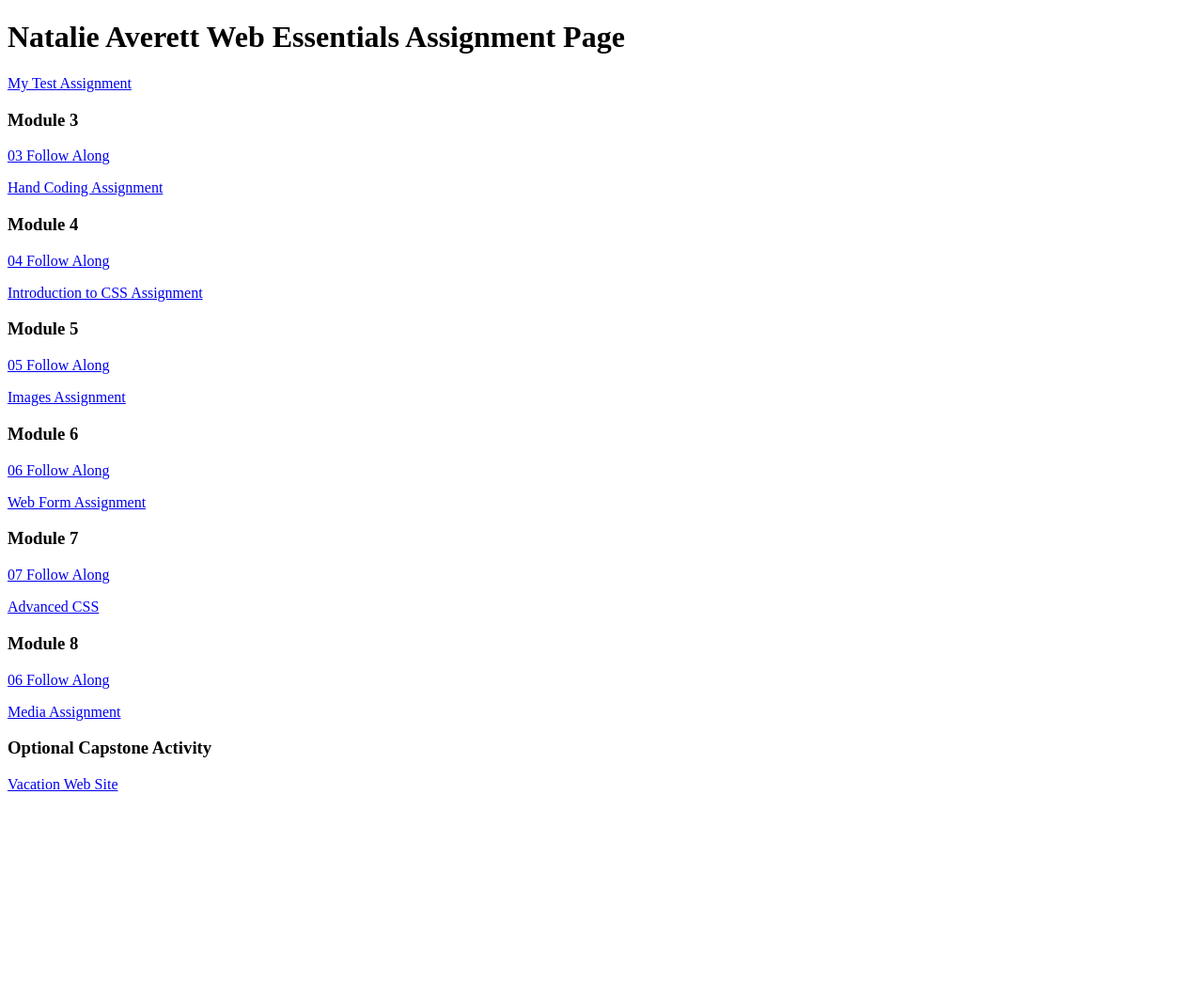
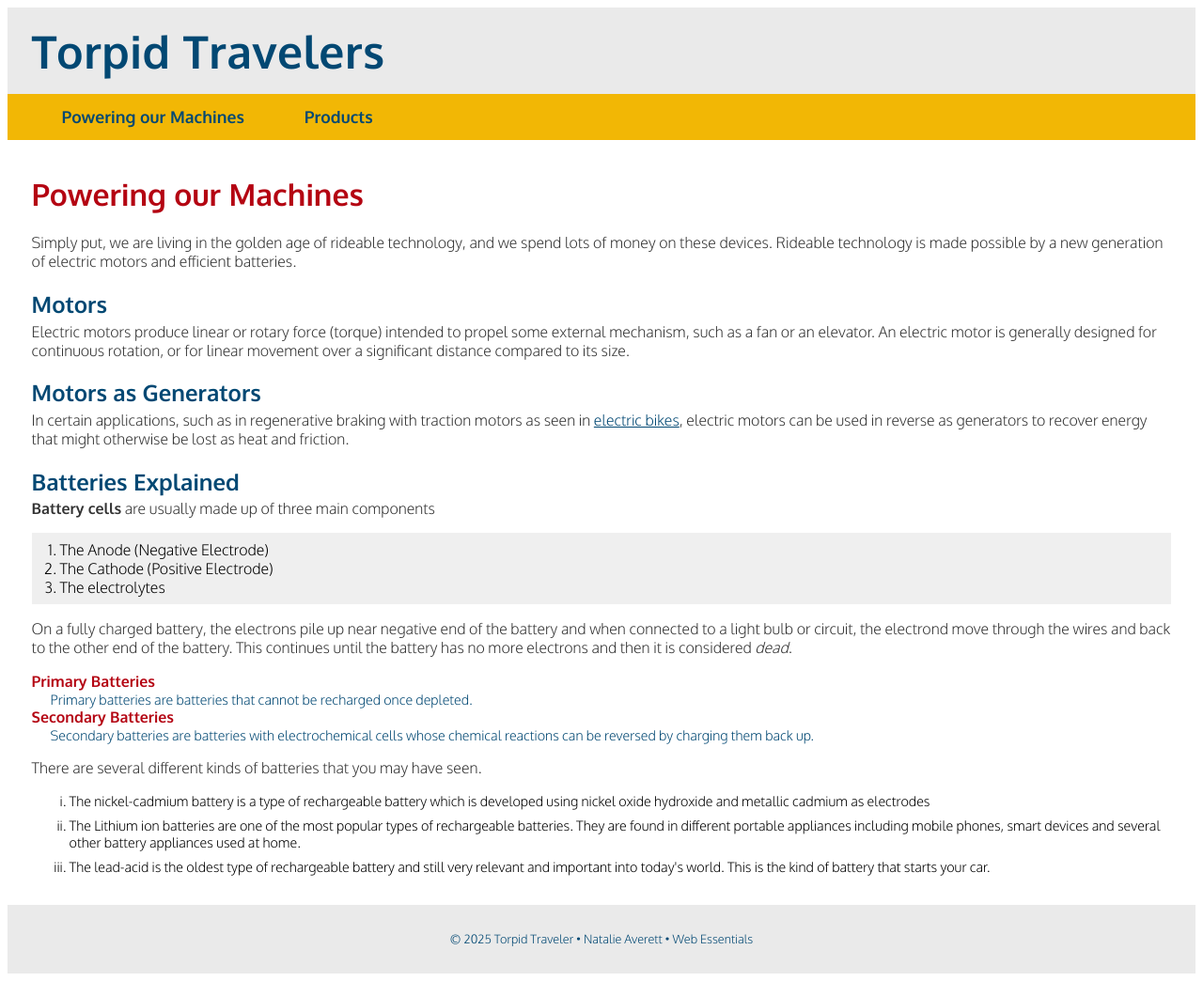
Before and after one commit to natalieaverett8/dwdd1600, a plain HTML site: page index.html in a window 1280 px wide. Shown: the whole page at 94% size. Before the commit the page ends 860 px from the top, so only its background shows below. Drawn offline with Linux system fonts and the light colour scheme; a web font is replaced by a local one.

Commit message:
Add files via upload

```diff
--- a/index.html
+++ b/index.html
@@ -1,39 +1,67 @@
-<!DOCTYPE html>
+<!doctype html>
 <html lang="en">
-	<head>
-		<meta charset="UTF-8">
-		<meta name="viewport" content="width=device-width, initial-scale=1.0">
-		<title>dwdd 1600 assignment list page</title>
-	</head>
-	<body>
-		<h1>Natalie Averett Web Essentials Assignment Page</h1>
-		<p><a href="01test">My Test Assignment</a></p>
+<head>
+    <meta charset="UTF-8">
+    <meta name="description" content="Torpid Travelers is dedicated to helping you get around without breaking a sweat."/>
+    <meta name="author" content="Paul Cheney"/>
+    <meta name="viewport" content="width=device-width, initial-scale=1">
+    <title>Torpid Travelers: Powering our Machines</title>
+    <link rel="stylesheet" href="travelers.css">
+    <link rel="preconnect" href="https://fonts.googleapis.com">
+<link rel="preconnect" href="https://fonts.gstatic.com" crossorigin>
+<link href="https://fonts.googleapis.com/css2?family=Afacad+Flux:wght@100..1000&family=Oxygen:wght@300;400;700&display=swap" rel="stylesheet">
+</head>
+<body>
+    <!-- start the page header -->
+    <header>
+        <span>Torpid Travelers</span>
+    </header>
 
-		<h3>Module 3</h3>
-		<p><a href="03follow-along">03 Follow Along</a></p>
-		<p><a href="03hand-coding">Hand Coding Assignment</a></p>
+    <!-- start the page navigation -->
+    <nav>
+        <ul>
+            <li><a href="index.html">Powering our Machines</a></li>
+            <li><a href="products.html">Products</a></li>
+        </ul>
+    </nav>
 
-		<h3>Module 4</h3>
-		<p><a href="04follow-along">04 Follow Along</a></p>
-		<p><a href="04intro-css">Introduction to CSS Assignment</a></p>
+    <!-- start the page main -->
+    <main>
+        <h1>Powering our Machines</h1>
+        <p>Simply put, we are living in the golden age of rideable technology, and we spend lots of money on these devices. Rideable technology  is made possible by a new generation of electric motors and efficient batteries.</p>
 
-		<h3>Module 5</h3>
-		<p><a href="05follow-along">05 Follow Along</a></p>
-		<p><a href="05images">Images Assignment</a></p>
+        <h2>Motors</h2>
+        <p>Electric motors produce linear or rotary force (torque) intended to propel some external mechanism, such as a fan or an elevator. An electric motor is generally designed for continuous rotation, or for linear movement over a significant distance compared to its size.</p>
 
-		<h3>Module 6</h3>
-		<p><a href="06follow-along">06 Follow Along</a></p>
-		<p><a href="06form">Web Form Assignment</a></p>
+        <h2>Motors as Generators</h2>
+        <p>In certain applications, such as in regenerative braking with traction motors as seen in <a href="https://www.bicycling.com/bikes-gear/a22132137/best-electric-bikes" target="_blank" rel="nofollow">electric bikes</a>, electric motors can be used in reverse as generators to recover energy that might otherwise be lost as heat and friction.</p>
 
-		<h3>Module 7</h3>
-		<p><a href="07follow-along">07 Follow Along</a></p>
-		<p><a href="07advanced-css">Advanced CSS</a></p>
+        <h2>Batteries Explained</h2>
+        <p><strong>Battery cells</strong> are usually made up of three main components</p>
+        <ol>
+            <li>The Anode (Negative Electrode)</li>
+            <li>The Cathode (Positive Electrode)</li>
+            <li>The electrolytes</li>
+        </ol>
+        <p>On a fully charged battery, the electrons pile up near negative end of the battery and when connected to a light bulb or circuit, the electrond move through the wires and back to the other end of the battery. This continues until the battery has no more electrons and then it is considered <em>dead</em>.</p>
 
-		<h3>Module 8</h3>
-		<p><a href="08follow-along">06 Follow Along</a></p>
-		<p><a href="08media">Media Assignment</a></p>
+        <dl>
+            <dt>Primary Batteries</dt>
+            <dd>Primary batteries are batteries that cannot be recharged once depleted.</dd>
+            <dt>Secondary Batteries</dt>
+            <dd>Secondary batteries are batteries with electrochemical cells whose chemical reactions can be reversed by charging them back up.</dd>
+        </dl>
+        <p>There are several different kinds of batteries that you may have seen.</p>
+        <ul>
+            <li>The nickel-cadmium battery is a type of rechargeable battery which is developed using nickel oxide hydroxide and metallic cadmium as electrodes</li>
+            <li>The Lithium ion batteries are one of the most popular types of rechargeable batteries. They are found in different portable appliances including mobile phones, smart devices and several other battery appliances used at home. </li>
+            <li>The lead-acid is the oldest type of rechargeable battery and still very relevant and important into today's world. This is the kind of battery that starts your car.</li>
+        </ul>
+    </main>
 
-		<h3>Optional Capstone Activity</h3>
-		<p><a href="vacation">Vacation Web Site</a></p>
-	</body>
+    <!-- start the page footer -->
+    <footer>
+        <p>&copy; 2025 Torpid Traveler &bull; Natalie Averett &bull; Web Essentials</p>
+    </footer>
+</body>
 </html>
--- /dev/null
+++ b/travelers.css
@@ -0,0 +1,136 @@
+.oxygen-light {
+    font-family: "Oxygen", serif;
+    font-weight: 300;
+    font-style: normal;
+  }
+
+  .oxygen-regular {
+    font-family: "Oxygen", serif;
+    font-weight: 400;
+    font-style: normal;
+  }
+
+  .oxygen-bold {
+    font-family: "Oxygen", serif;
+    font-weight: 700;
+    font-style: normal;
+  }
+
+body {
+    font-family: "Oxygen", serif;
+    font-weight: 300;
+    font-style: normal;
+}
+
+/* Header seection styling */
+
+header {
+    background-color: #eaeaea;
+    padding: 1rem 2vw;
+}
+
+header span {
+    margin: 0;
+    color: #024873;
+    letter-spacing: .5px;
+    font-weight: 700;
+    font-size: 3rem;
+}
+
+/* Nav section styling */
+
+nav{
+    background-color: #f2b705;
+}
+
+nav ul{
+    list-style-type: none;
+    padding: 0 2vw;
+    margin: 0;
+    display: flex;
+}
+
+nav a {
+    font-size: 1.1rem;
+    text-decoration: none;
+    color: #024873;
+    font-weight:700;
+    display: block;
+    padding: .83rem 2rem;
+}
+
+nav a:hover {
+    color: white;
+}
+
+/* Main section styling */
+main {
+padding: 1rem 2vw;
+}
+
+main h1{
+    color:#b40412;
+}
+
+main h2{
+    color: #024873;
+    margin-bottom: .2rem;
+}
+
+main p{
+    color: #333333;
+    margin: 0;
+}
+
+main ol{
+    padding: .5rem 30px;
+    background-color: #efefef;
+}
+
+main dl dt{
+color: #b40412;
+font-weight: 700;
+}
+
+main dl dd{
+    color: #024873;
+    font-size: .9rem;
+    margin-left: 20px;
+}
+
+main ul{
+    list-style-type: lower-roman;
+}
+
+main ul li{
+    line-height: 125%;
+    margin-bottom: .5rem;
+    font-size: .9rem;
+}
+
+main address {
+    font-style: normal;
+    background-color: #f2b705;
+    width: 12.5rem;
+    padding: .5rem;
+    border: 2px solid #024873;
+    border-radius: .5rem;
+}
+
+main a {
+    color: #024873;
+}
+
+main a:hover {
+    color: rgb(239, 0, 24);
+}
+
+/* Footer section styling */
+
+footer {
+    background-color: #eaeaea;
+    text-align: center;
+    color: #024873;
+    padding: 1rem 0;
+    font-size: .8rem;
+}
```
Also changed, not shown: products.html (added, +58 -0 lines).
